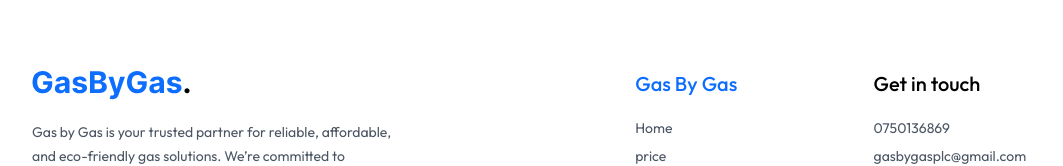
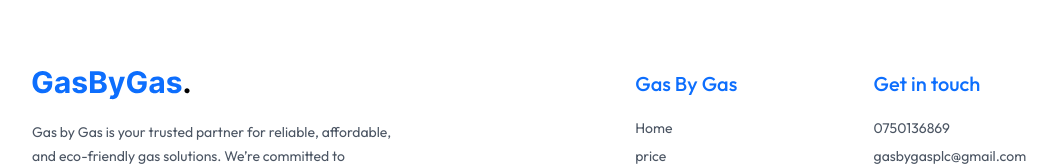
Before and after one commit to gasbygasplc/Supply-Chain-Management-for-Gas-By-Bas-PLC, a React (Vite) app in the folder frontend/: page /Pricing-Cart in a window 1280 px wide. Shown: the part 898-1064 px from the top of the page, without its empty margins (96-1159 px from the left). Built offline with nearby package versions, Linux system fonts and the light colour scheme.

Commit message:
Enhance Footer component by adding primary text color to "Get in touch" section

```diff
--- a/frontend/src/Components/Footer.jsx
+++ b/frontend/src/Components/Footer.jsx
@@ -41,7 +41,7 @@
 
         <div>
 
-          <p className='text-xl font-medium mb-5'>Get in touch</p>
+          <p className='text-xl font-medium mb-5 text-primary'>Get in touch</p>
 
           <ul className='flex flex-col gap-2 text-gray-600'>
 
```
